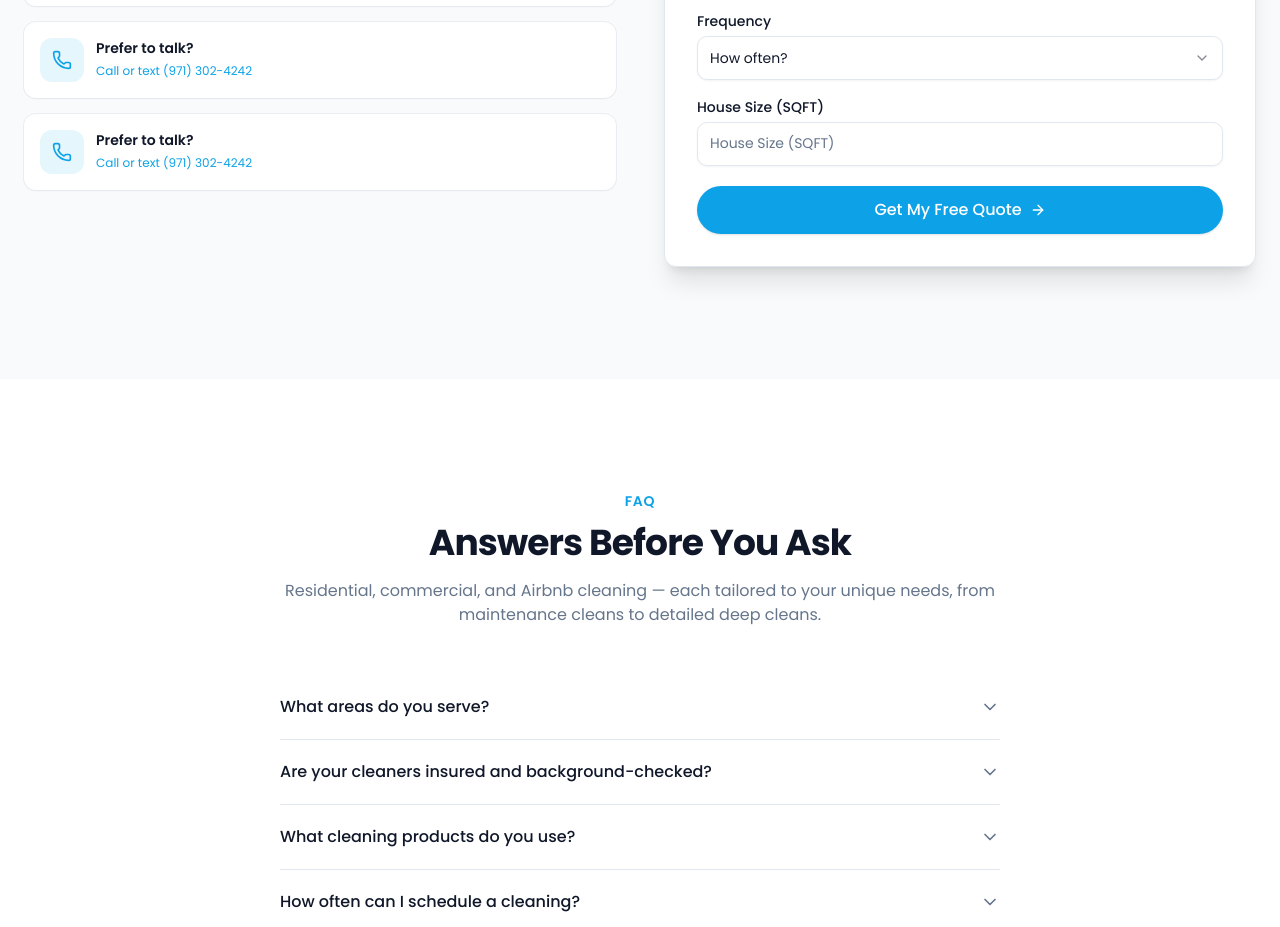
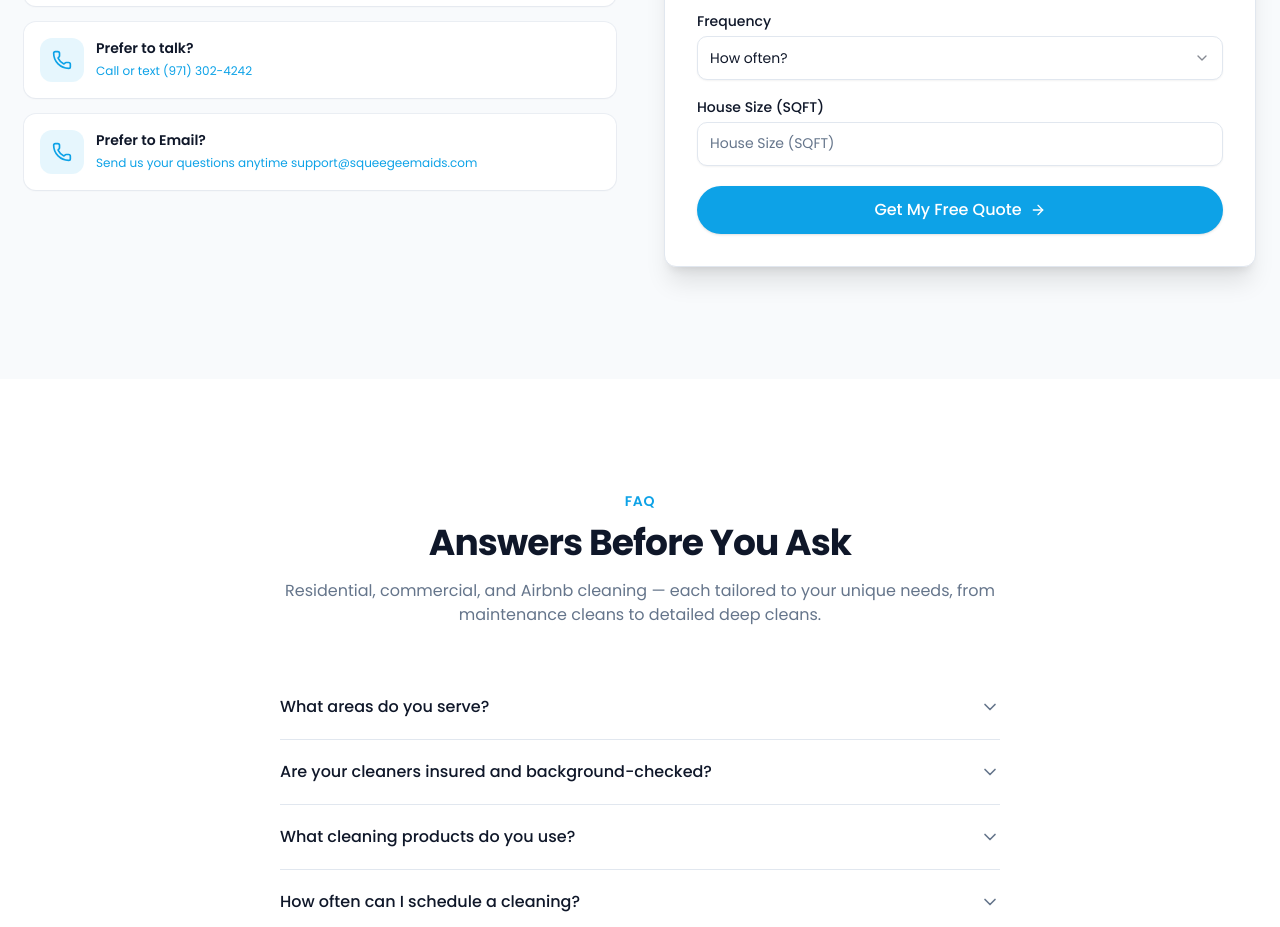
Before and after one commit to squeegee503-cmd/Squeegee-Maids, a React (Vite) app: page / in a window 1280 px wide. Shown: the part 6840-7767 px from the top of the page. Built offline with nearby package versions, Linux system fonts and the light colour scheme; no server answers.

Commit message:
Updated QuoteForm.tsx

```diff
--- a/src/components/sections/QuoteForm.tsx
+++ b/src/components/sections/QuoteForm.tsx
@@ -127,12 +127,12 @@ export function QuoteForm() {
                 <Phone className="h-5 w-5 text-primary" />
               </div>
               <div>
-                <p className="text-sm font-semibold">Prefer to talk?</p>
+                <p className="text-sm font-semibold">Prefer to Email?</p>
                 <a
-                  href="tel:+19713024242"
+                  href="mailto:support@squeegeemaids.com"
                   className="text-xs text-primary hover:underline"
                 >
-                  Call or text (971) 302-4242
+                  Send us your questions anytime support@squeegeemaids.com
                 </a>
               </div>
             </div>
```
